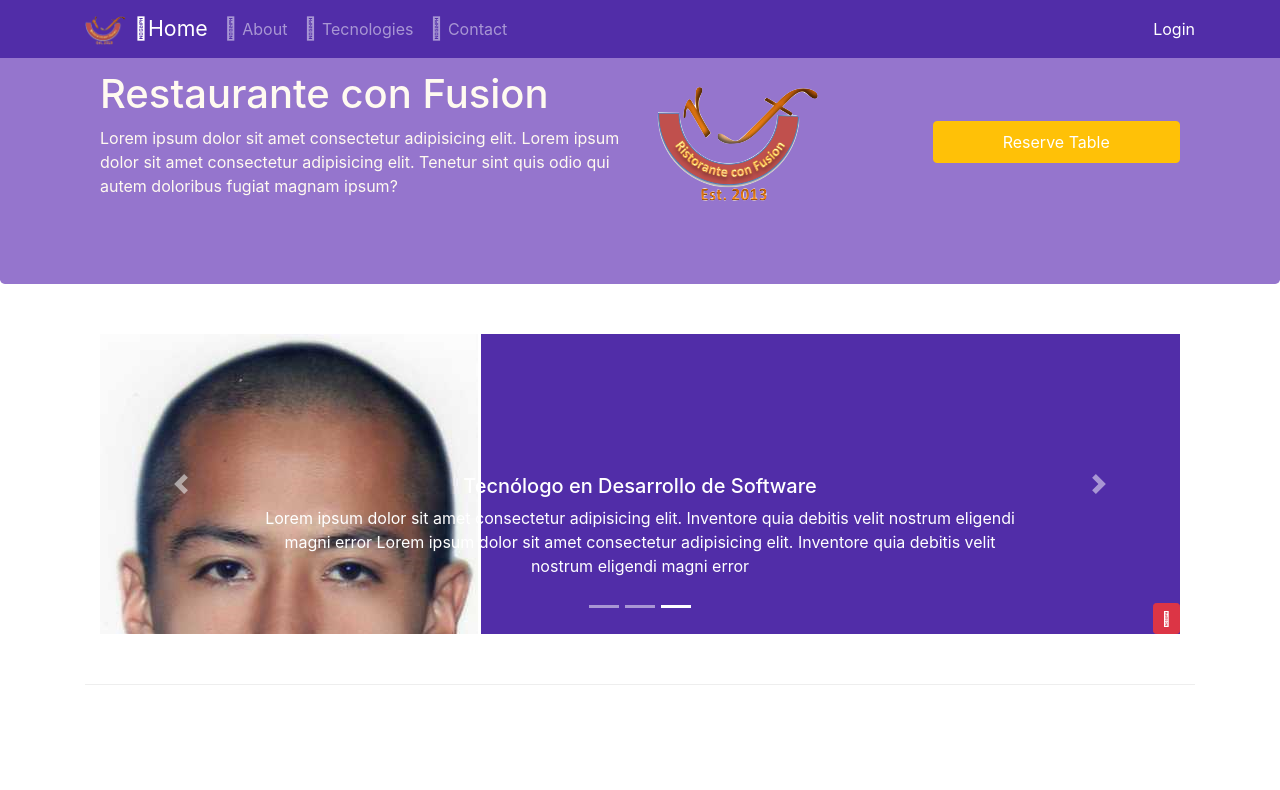
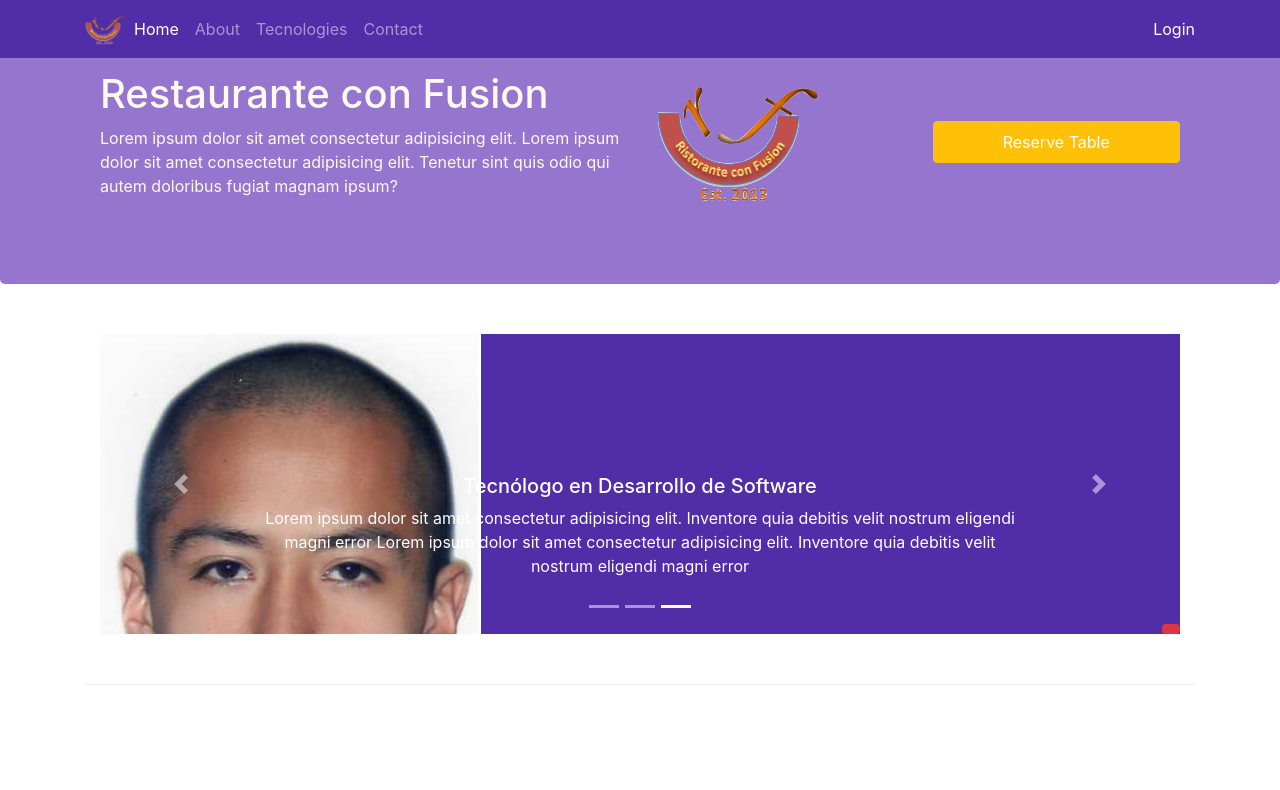
Before and after one commit to DiegoContador/Bootsrapt4Diego, a website: page docs/index.html in a window 1280 px wide. Shown: the top 790 px of the page. Drawn offline with nearby package versions, Linux system fonts and the light colour scheme.

Commit message:
despliegue

```diff
--- a/docs/index.html
+++ b/docs/index.html
@@ -8,7 +8,7 @@
     <!-- Bootstrap CSS -->
     <!-- build:css css/main.css -->
     <link rel="stylesheet" href="https://cdn.jsdelivr.net/npm/bootstrap@4.5.3/dist/css/bootstrap.min.css" integrity="sha384-TX8t27EcRE3e/ihU7zmQxVncDAy5uIKz4rEkgIXeMed4M0jlfIDPvg6uqKI2xXr2" crossorigin="anonymous">
-    <link rel="stylesheet" href="https://cdnjs.cloudflare.com/ajax/libs/font-awesome/5.15.1/css/fontawesome.min.css" integrity="sha512-kJ30H6g4NGhWopgdseRb8wTsyllFUYIx3hiUwmGAkgA9B/JbzUBDQVr2VVlWGde6sdBVOG7oU8AL35ORDuMm8g==" crossorigin="anonymous" />
+
     <!-- <link rel="stylesheet" href="node_modules/font-awesome/css/font-awesome.min.css">
     <link rel="stylesheet" href="node_modules/bootstrap-social/bootstrap-social.css"> -->
     <link rel="stylesheet" href="https://cdnjs.cloudflare.com/ajax/libs/bootstrap-social/4.5.0/bootstrap-social.css" integrity="sha512-hNpC/G+9Sh4ohm7WIfh62qrRN5JNCQL73+9TMmC5/H7BQAfX7hoD2SD0FXxnQKYjp6ci4kYQwRfLiosgZSQzIA==" crossorigin="anonymous" />
```
